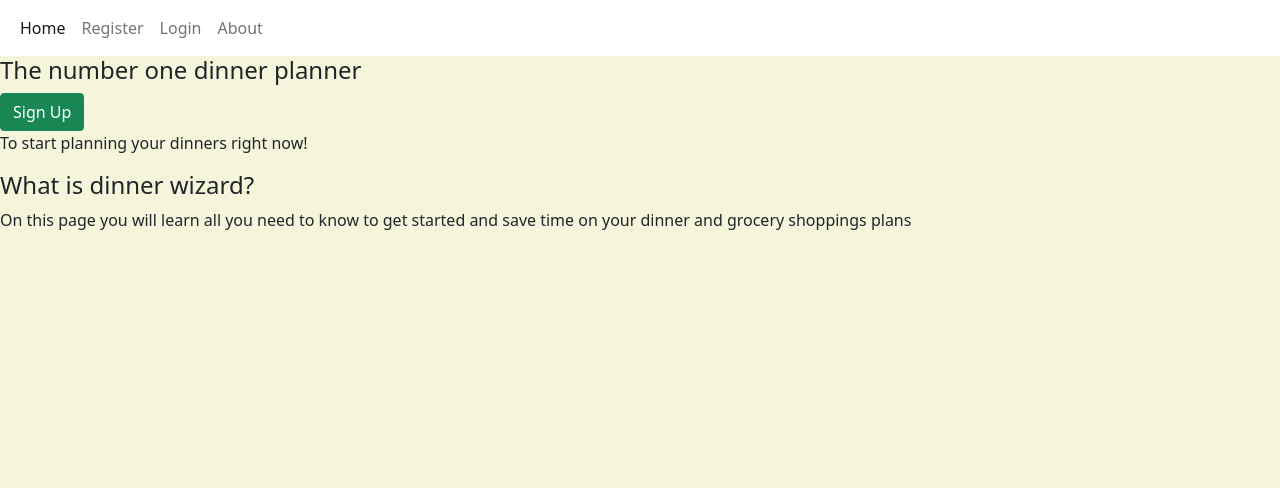
After one commit to oljung/portfolio-project-4, a Django app: page /about/ in a window 1280 px wide. The commit adds this page. Shown: the top 488 px of the page. Run offline with Django 4.2, Linux system fonts and the light colour scheme.

Commit message:
feat: create view, url and template for about page

```diff
--- a/Dinner_Wizard/urls.py
+++ b/Dinner_Wizard/urls.py
@@ -63,4 +63,5 @@ urlpatterns = [
         views.delete_shopping_list,
         name='delete_shopping_list'
     ),
+    path('about/', views.AboutPage.as_view(), name='about'),
 ]
--- a/Dinner_Wizard/views.py
+++ b/Dinner_Wizard/views.py
@@ -474,3 +474,14 @@ def delete_shopping_list(request, list_id):
     shopping_list.delete()
 
     return redirect('plans')
+
+
+class AboutPage(View):
+    """
+    View for the about page
+    """
+    def get(self, reqeust):
+        """
+        Renders the about page
+        """
+        return render(reqeust, 'about.html')
--- /dev/null
+++ b/templates/about.html
@@ -0,0 +1,17 @@
+{% extends "base.html" %}
+
+{% block content %}
+
+<div class="row">
+    <div class="col hero">
+        <h4 class="hero-header">The number one dinner planner</h4>
+        <a href="{% url 'account_signup' %}" class="btn btn-success">Sign Up</a>
+        <p class="hero-text">To start planning your dinners right now!</p>
+    </div>
+</div>
+<div class="row">
+    <h4>What is dinner wizard?</h4>
+    <p>On this page you will learn all you need to know to get started and save time on your dinner and grocery shoppings plans</p>
+</div>
+
+{% endblock %}
--- a/templates/base.html
+++ b/templates/base.html
@@ -57,7 +57,7 @@
                     </li>
                     {% endif %}
                     <li class="nav-item">
-                        <a class="nav-link" href="#">About</a>
+                        <a class="nav-link" href="{% url 'about' %}">About</a>
                     </li>
                 </ul>
             </div>
```
Also changed, not shown: Dinner_Wizard/view_methods.py (line endings or trailing spaces).
